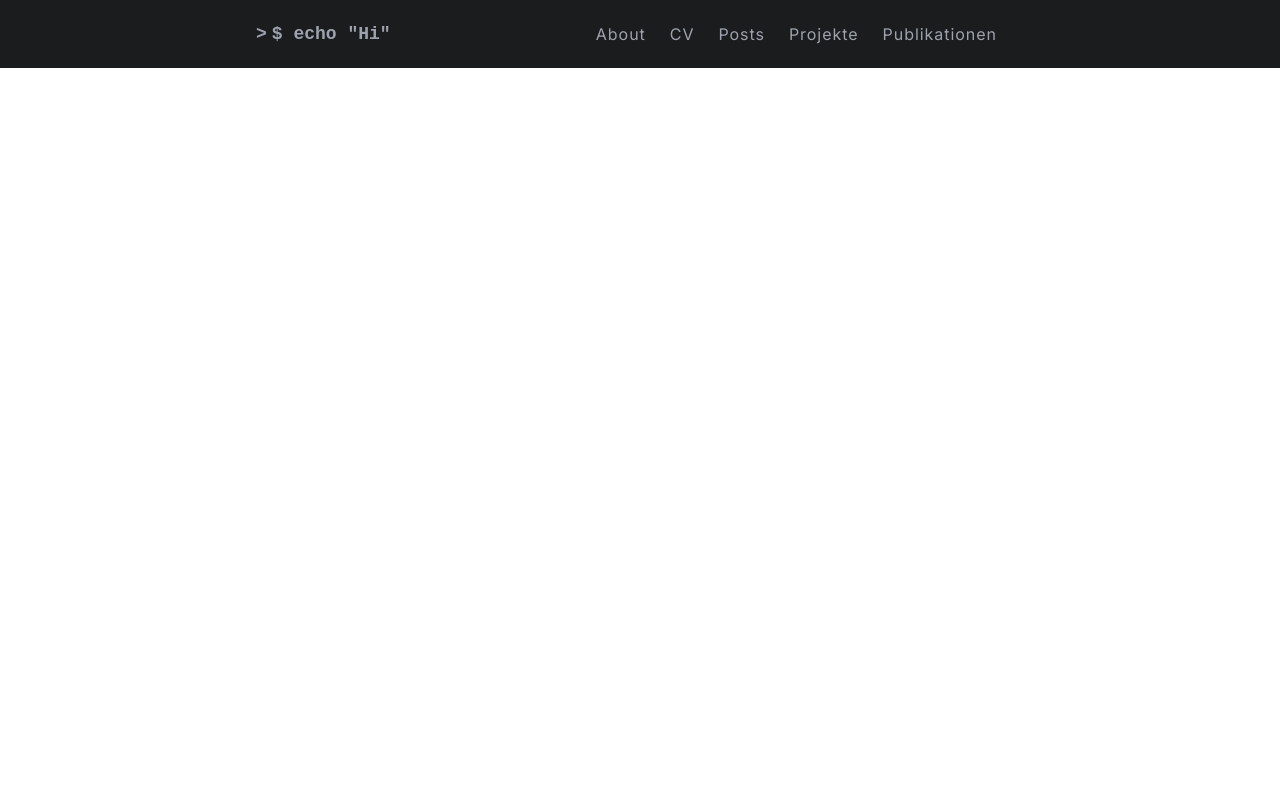
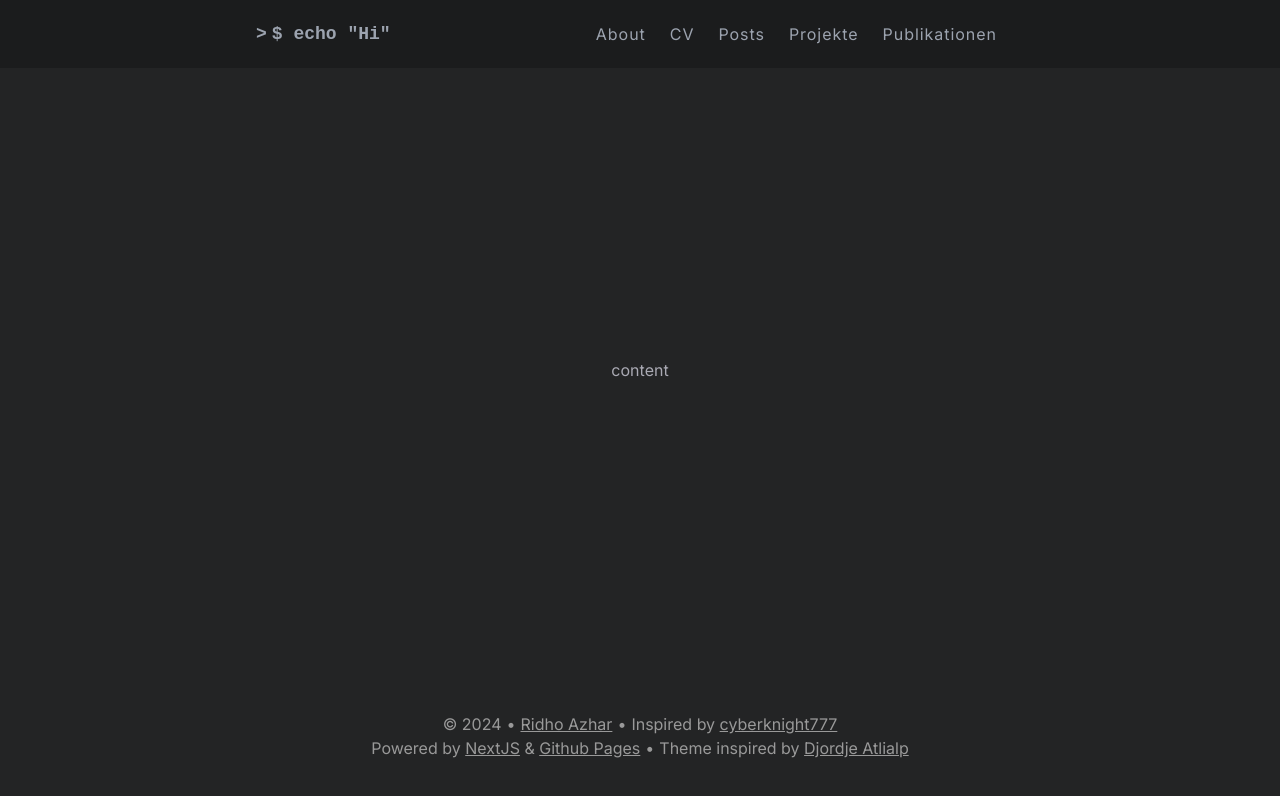
Before and after one commit to ridhozhr10/ridhozhr10.github.io, a Next.js app: page / in a window 1280 px wide. Shown: the top 796 px of the page. Built offline with nearby package versions, Linux system fonts and the light colour scheme.

Commit message:
progress

```diff
--- /dev/null
+++ b/src/app/_components/layout/BaseLayout.tsx
@@ -0,0 +1,19 @@
+import Footer from "./Footer"
+import Header from "./Header"
+
+type Props = {
+  children: React.ReactNode,
+  logoText?: string
+}
+
+export default function BaseLayout({children, logoText}: Props) {
+  return (
+    <div id="main-container" className="centralize-container text-center">
+      <Header logoText={logoText}/>
+      <div className="centralize-container items-center m-0">
+        {children}
+      </div>
+      <Footer />
+    </div>
+  )
+}
--- /dev/null
+++ b/src/app/_components/layout/Footer/index.tsx
@@ -0,0 +1,21 @@
+import style from "./style.module.scss";
+
+const Footer = () => (
+  <footer className={style.footer}>
+    <div className={style.inner}>
+      <div className={style.content}>
+        <span>© 2024</span>
+        <span><a href="https://ridhozhr10.github.io/">Ridho Azhar</a></span>
+        <span>Inspired by <a href="https://cyberknight777.dev/" target="_blank" rel="noopener">cyberknight777</a></span>
+      </div>
+    </div>
+    <div className={style.inner}>
+      <div className={style.content}>
+        <span>Powered by <a href="https://nextjs.org/" target="_blank" rel="noopener">NextJS</a> & <a href="https://pages.github.com/" target="_blank" rel="noopener">Github Pages</a></span>
+        <span>Theme inspired by <a href="https://www.djordjeatlialp.de/" target="_blank" rel="noopener">Djordje Atlialp</a></span>
+      </div>
+    </div>
+  </footer>
+)
+
+export default Footer;
--- /dev/null
+++ b/src/app/_components/layout/Footer/style.module.scss
@@ -0,0 +1,26 @@
+.footer {
+  @apply py-[40px] px-[20px] grow-0 text-[#999];
+
+  .inner {
+    @apply flex items-center justify-center my-0 mx-auto max-w-full w-[760px];
+
+    .content {
+      @apply flex flex-row items-center text-[16px];
+
+      span {
+        &:not(:last-child):after {
+          @apply px-[5px];
+          content: "•";
+        }
+
+        &:last-child {
+          @apply p-0;
+        }
+
+        a {
+          @apply underline;
+        }
+      }
+    }
+  }
+}
--- a/src/app/_components/header/index.tsx
+++ b/src/app/_components/layout/Header/index.tsx
@@ -13,11 +13,15 @@ const menuList = [
   {label: "Publikationen", href: "/publikationen"},
 ]
 
-const Logo = () => (
+const Logo = ({text}: {text?:string}) => (
   <Link href="/" className={style.logo}>
     <div>
       <span>&gt;</span>
-      <span>$ echo &quot;Hi&quot;</span>
+      {text ? (
+        <span>{text}</span>
+      ) : (
+        <span>$ echo &quot;Hi&quot;</span>
+      )}
       <span className="animate-cursor"></span>
     </div>
   </Link>
@@ -64,10 +68,14 @@ const Navigation = ({menus} : NavigationProps) => {
   )
 }
 
-const Header = () => (
+type HeaderProps = {
+  logoText?: string
+}
+
+const Header = ({logoText}: HeaderProps) => (
   <header className={style.wrapper}>
     <div id={style.container}>
-      <Logo />
+      <Logo text={logoText} />
       <Navigation menus={menuList}/>
     </div>
   </header>
--- a/src/app/_components/header/style.module.scss
+++ b/src/app/_components/layout/Header/style.module.scss
@@ -7,7 +7,7 @@
 }
 
 .logo {
-  @apply hover:no-underline;
+  @apply no-underline;
 
   & div {
     @apply font-mono text-lg flex items-center;
@@ -23,6 +23,10 @@
 
 .navigation {
   @apply flex font-normal flex-row items-center max-sm:flex-row-reverse;
+
+  a {
+    @apply no-underline hover:underline;
+  }
 
   & #menu {
     @apply max-sm:hidden bg-header-bg-dark;
--- a/src/app/globals.css
+++ b/src/app/globals.css
@@ -2,6 +2,14 @@
 @tailwind components;
 @tailwind utilities;
 
-a:hover {
+body {
+  @apply bg-bg-dark text-[#a9a9b3] min-h-[100vh] flex flex-col;
+}
+
+.centralize-container {
+  @apply flex flex-grow flex-shrink basis-auto flex-col justify-center;
+}
+
+a {
   @apply underline;
 }
--- a/src/app/layout.tsx
+++ b/src/app/layout.tsx
@@ -19,7 +19,9 @@ export default function RootLayout({
 }>) {
   return (
     <html lang="en">
-      <body className={inter.className}>{children}</body>
+      <body className={inter.className}>
+          {children}
+      </body>
     </html>
   );
 }
--- /dev/null
+++ b/src/app/not-found.tsx
@@ -0,0 +1,13 @@
+import Link from 'next/link'
+import BaseLayout from './_components/layout/BaseLayout'
+
+export default function NotFound() {
+  return (
+    <BaseLayout logoText="$ exit code 1.">
+      <div>
+        <h2 className="text-4xl mb-5">Page Not Found</h2>
+        <Link href="/">Home</Link>
+      </div>
+    </BaseLayout>
+  )
+}
--- a/src/app/page.tsx
+++ b/src/app/page.tsx
@@ -1,15 +1,17 @@
-import Header from "@/app/_components/header";
+import Header from "@/app/_components/layout/Header";
+import Footer from "./_components/layout/Footer";
+import BaseLayout from "./_components/layout/BaseLayout";
 
 export const metadata = {
-  title: "> Ridho Azhar"
+  title: "Ridho Azhar"
 }
 
 export default function Home() {
   return (
-    <>
-      <Header />
-      <main className="flex min-h-screen flex-col items-center justify-between p-24">
+    <BaseLayout>
+      <main>
+        content
       </main>
-    </>
+    </BaseLayout>
   );
 }
--- a/tailwind.config.ts
+++ b/tailwind.config.ts
@@ -16,7 +16,8 @@ const config: Config = {
         'mono': 'monospace, monospace'
       },
       colors: {
-        'header-bg-dark': "#1b1c1d"
+        'header-bg-dark': "#1b1c1d",
+        'bg-dark': "#232425"
       },
       animation: {
         'cursor': 'cursor 1s infinite'
```
